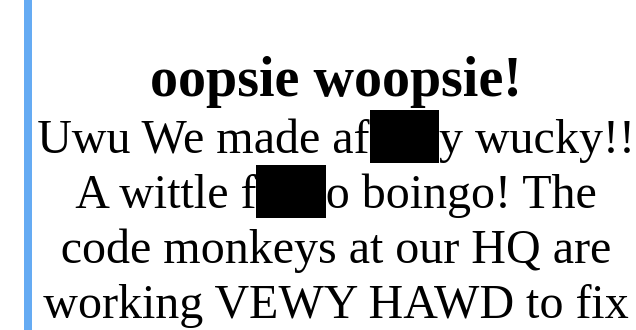
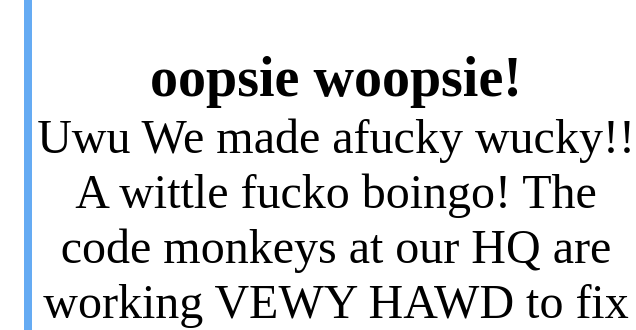
Before and after one commit to pailadin/OopsieWoopsie, a plain HTML site: page index.html in a window 1280 px wide. Shown: the part 194-524 px from the top of the page, 0-636 px from the left. Drawn offline with Linux system fonts and the light colour scheme; a web font is replaced by a local one.

Commit message:
chore: commented out censor style

```diff
--- a/index.html
+++ b/index.html
@@ -56,9 +56,9 @@
       .text-description {
         flex: 1;
       }
-      .censor {
+      /* .censor {
         background-color: black;
-      }
+      } */
       .video-container {
         flex: 1;
         display: flex;
```
